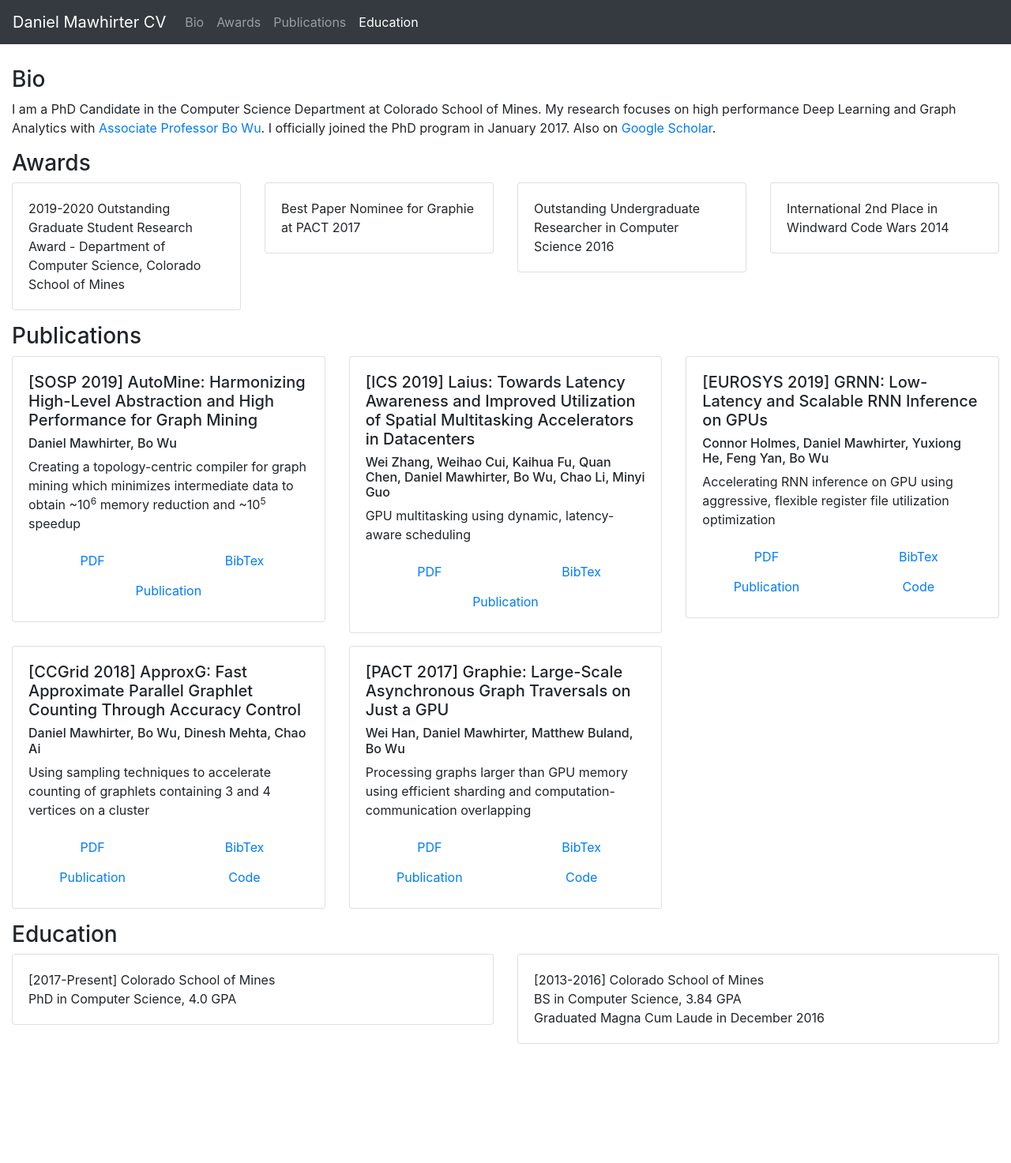
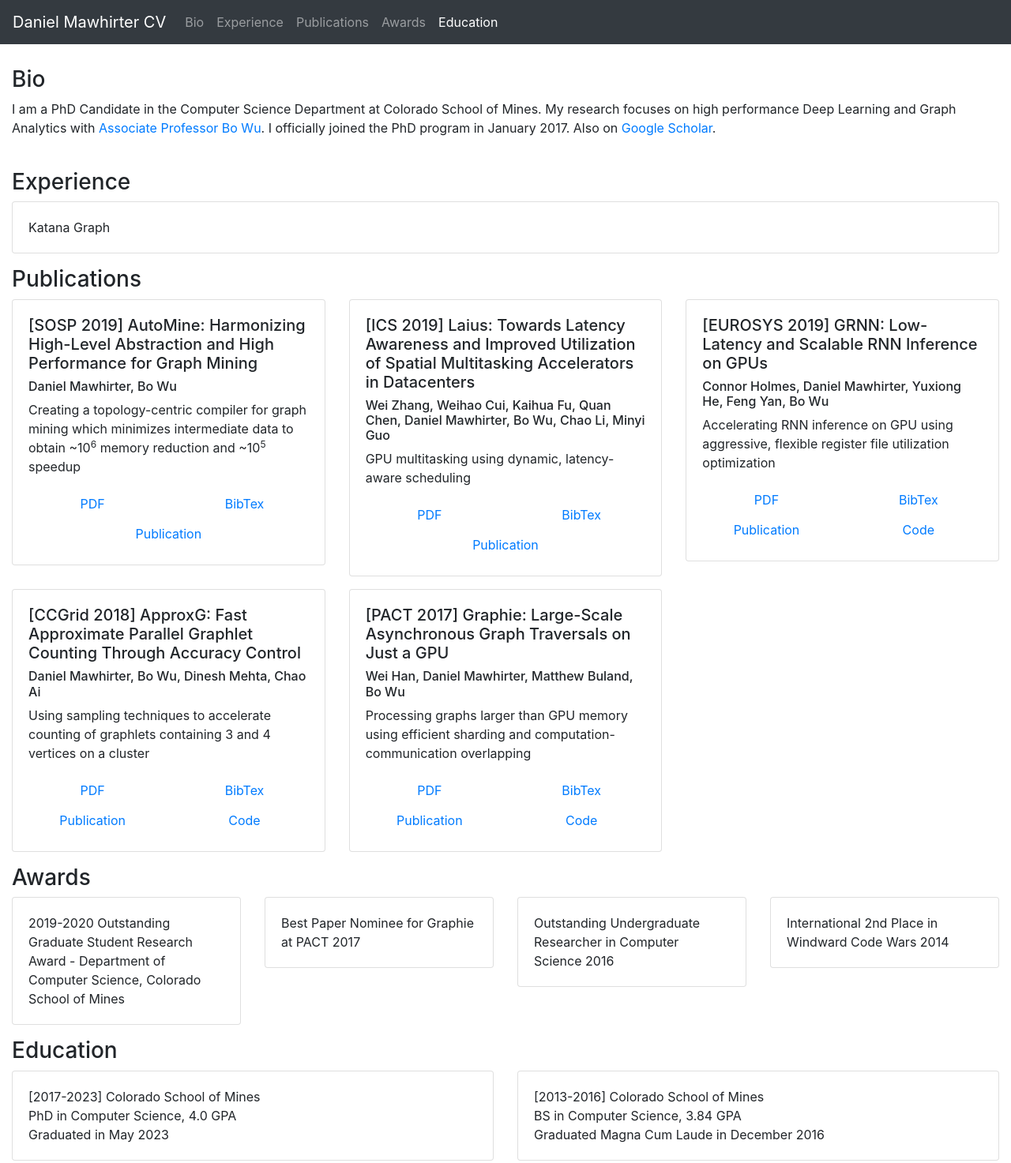
Before and after one commit to danielmawhirter/danielmawhirter.github.io, a plain HTML site: page index.html in a window 1280 px wide. Shown: the whole page at 79% size. Before the commit the page ends 1338 px from the top, so only its background shows below. Drawn offline with nearby package versions, Linux system fonts and the light colour scheme.

Commit message:
Update index.html

```diff
--- a/index.html
+++ b/index.html
@@ -20,8 +20,9 @@
       <div class="collapse navbar-collapse" id="navbarNavAltMarkup">
         <div class="navbar-nav">
           <a class="nav-item nav-link active" href="#bioSection">Bio</a>
+          <a class="nav-item nav-link" href="#experienceSection">Experience</a>
+          <a class="nav-item nav-link" href="#publicationsSection">Publications</a>
           <a class="nav-item nav-link" href="#awardsSection">Awards</a>
-          <a class="nav-item nav-link" href="#publicationsSection">Publications</a>
           <a class="nav-item nav-link" href="#educationSection">Education</a>
         </div>
       </div>
@@ -35,6 +36,21 @@
       <p>
         I am a PhD Candidate in the Computer Science Department at Colorado School of Mines. My research focuses on high performance Deep Learning and Graph Analytics with <a href="https://inside.mines.edu/~bwu/">Associate Professor Bo Wu</a>. I officially joined the PhD program in January 2017. Also on <a href="https://scholar.google.com/citations?user=sTsFnkcAAAAJ">Google Scholar</a>.
       </p>
+    </div>
+    <div class="container-fluid" id="experienceSection">
+      <br>
+      <h3>Experience</h3>
+      <div class="row">
+        <div class="col mb-3">
+          <div class="card card-body">
+            Katana Graph
+          </div>
+        </div>
+      </div>
+    </div>
+    <div class="container-fluid" id="publicationsSection">
+      <h3>Publications</h3>
+      <div class="row" id="publicationsRow"></div>
     </div>
     <div class="container-fluid" id="awardsSection">
       <h3>Awards</h3>
@@ -61,17 +77,14 @@
         </div>
       </div>
     </div>
-    <div class="container-fluid" id="publicationsSection">
-      <h3>Publications</h3>
-      <div class="row" id="publicationsRow"></div>
-    </div>
     <div class="container-fluid" id="educationSection">
       <h3>Education</h3>
       <div class="row">
         <div class="col-md mb-3">
           <div class="card card-body">
-            [2017-Present] Colorado School of Mines <br>
-            PhD in Computer Science, 4.0 GPA
+            [2017-2023] Colorado School of Mines <br>
+            PhD in Computer Science, 4.0 GPA <br>
+            Graduated in May 2023
           </div>
         </div>
         <div class="col-md mb-3">
```
